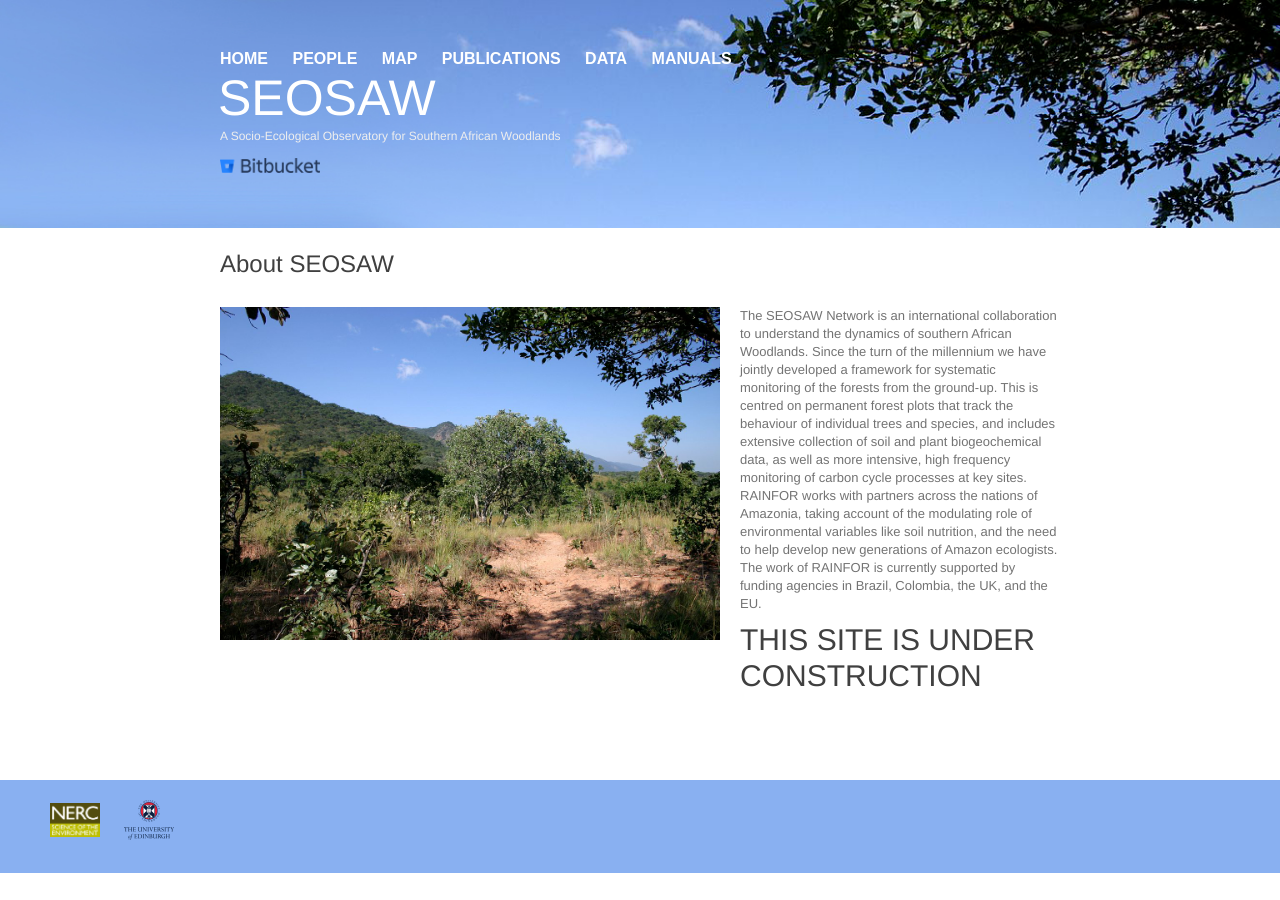
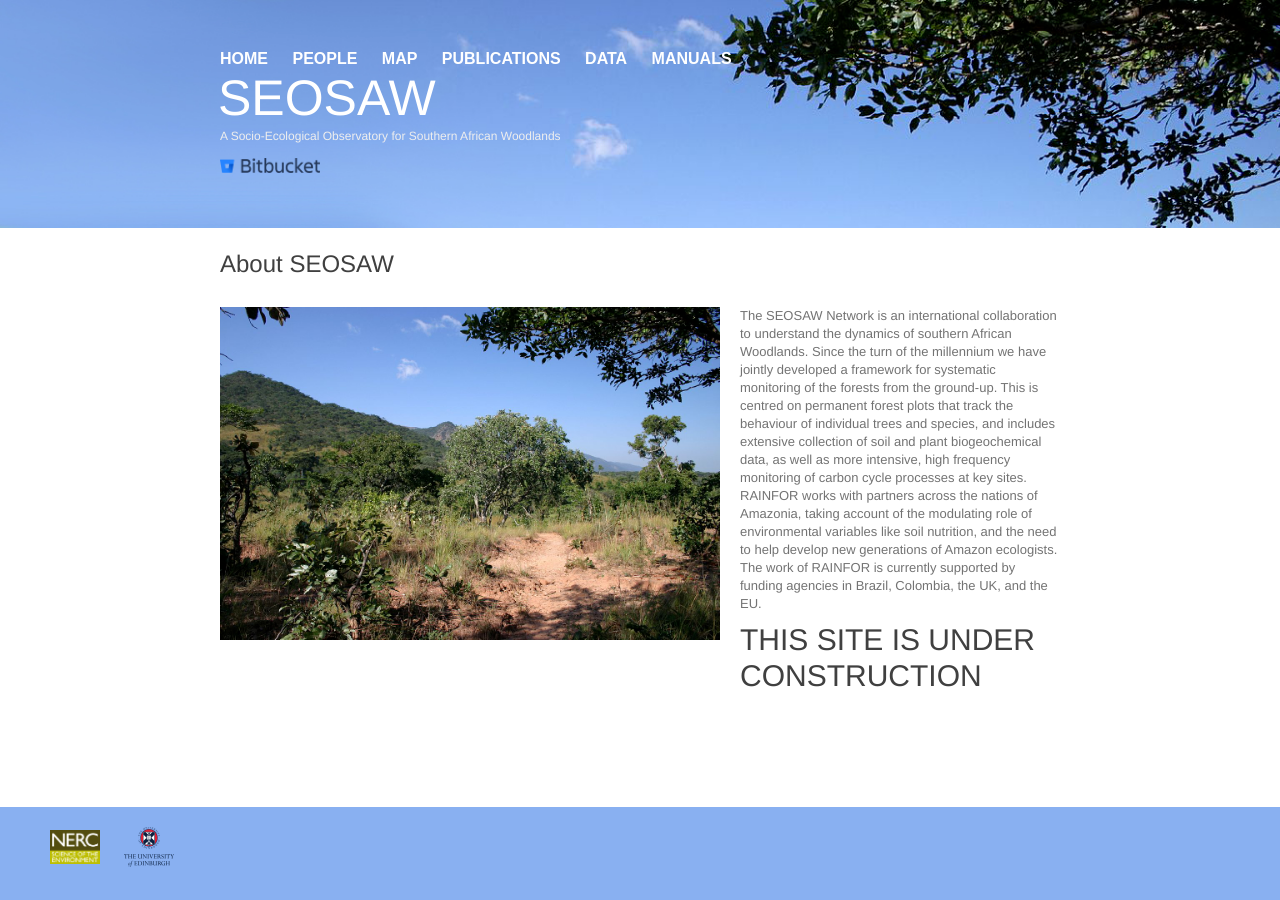
Before and after one commit to seosaw/seosaw.github.io, a Jekyll site: the page built from index.html, in a window 1280 px wide. Built offline with Jekyll 4.4.1, drawn with Linux system fonts in a browser that asks for light colours.

Commit message:
Forced footer to bottom of visible window, regardless of content

```diff
--- a/_sass/_layout.scss
+++ b/_sass/_layout.scss
@@ -193,6 +193,10 @@ li {
 .footer {
     //background-image: url("../images/footer_banner.jpg");
     background-color: #89b0f1;
+    position: absolute;
+    bottom: 0;
+    right: 0;
+    left: 0;
 }
 
 .partner-logo li {
```
Also changed, not shown: 2 other files.
